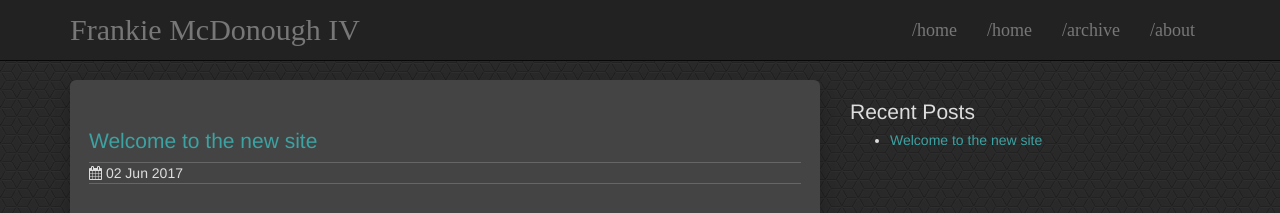
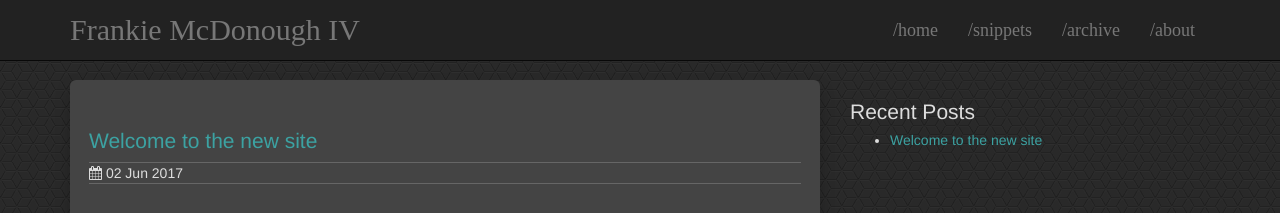
Before and after one commit to frankiem-4/frankiem-4.github.io, a Jekyll site: the page built from index.html, in a window 1280 px wide. Shown: the top 213 px of the page. Built offline with Jekyll 4.4.1, drawn with Linux system fonts in a browser that asks for light colours.

Commit message:
adding another page for snippets

```diff
--- a/_includes/header.html
+++ b/_includes/header.html
@@ -50,7 +50,7 @@
       <div class="collapse navbar-collapse">
         <ul class="nav navbar-nav">
           <li><a href="{{site.baseurl }}/">/home</a></li>
-          <li><a href="{{site.baseurl }}/">/home</a></li>
+          <li><a href="{{site.baseurl }}/">/snippets</a></li>
           <li><a href="{{site.baseurl }}/archive.html">/archive</a></li>
           <li><a href="{{site.baseurl }}/about.html">/about</a></li>
         </ul>
```
